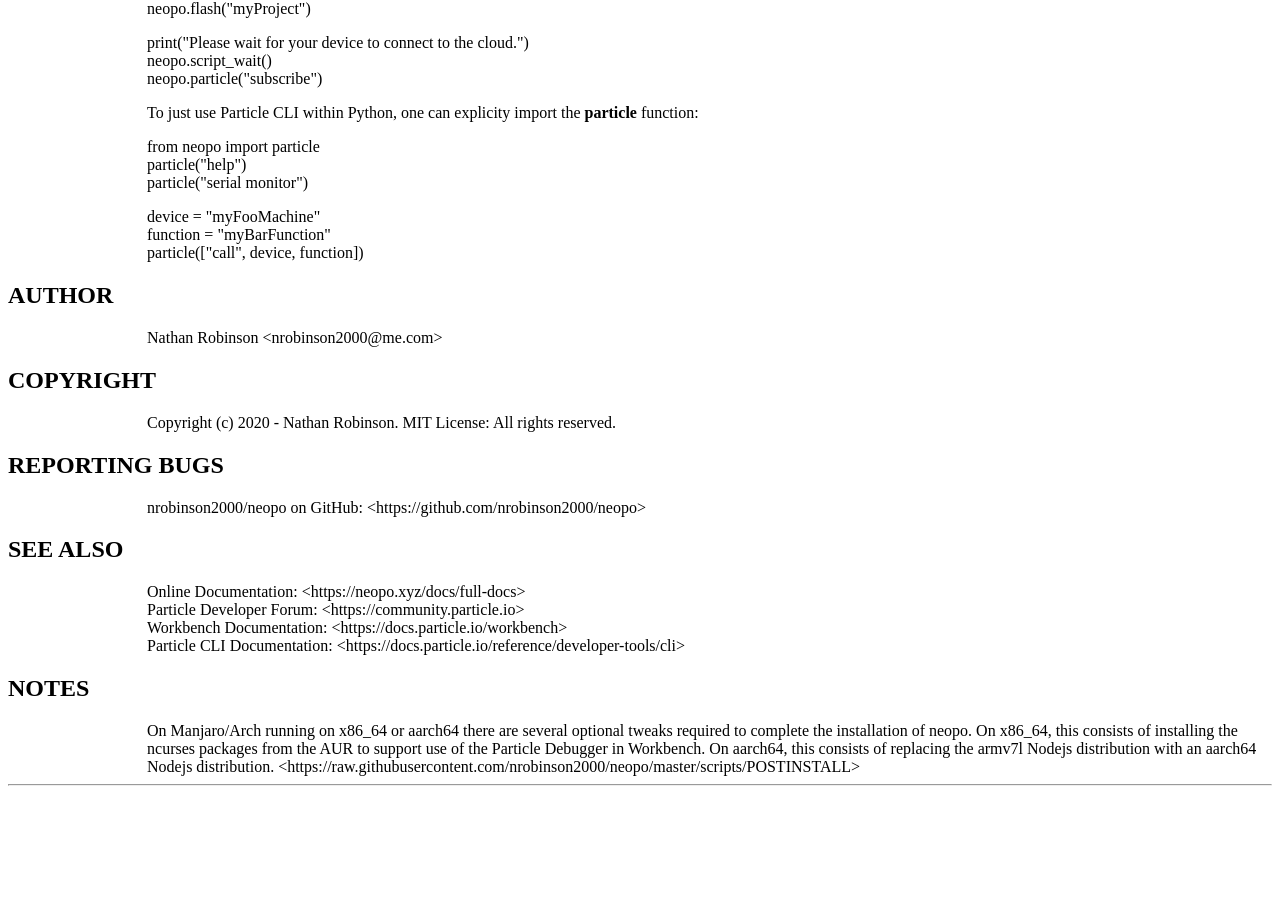
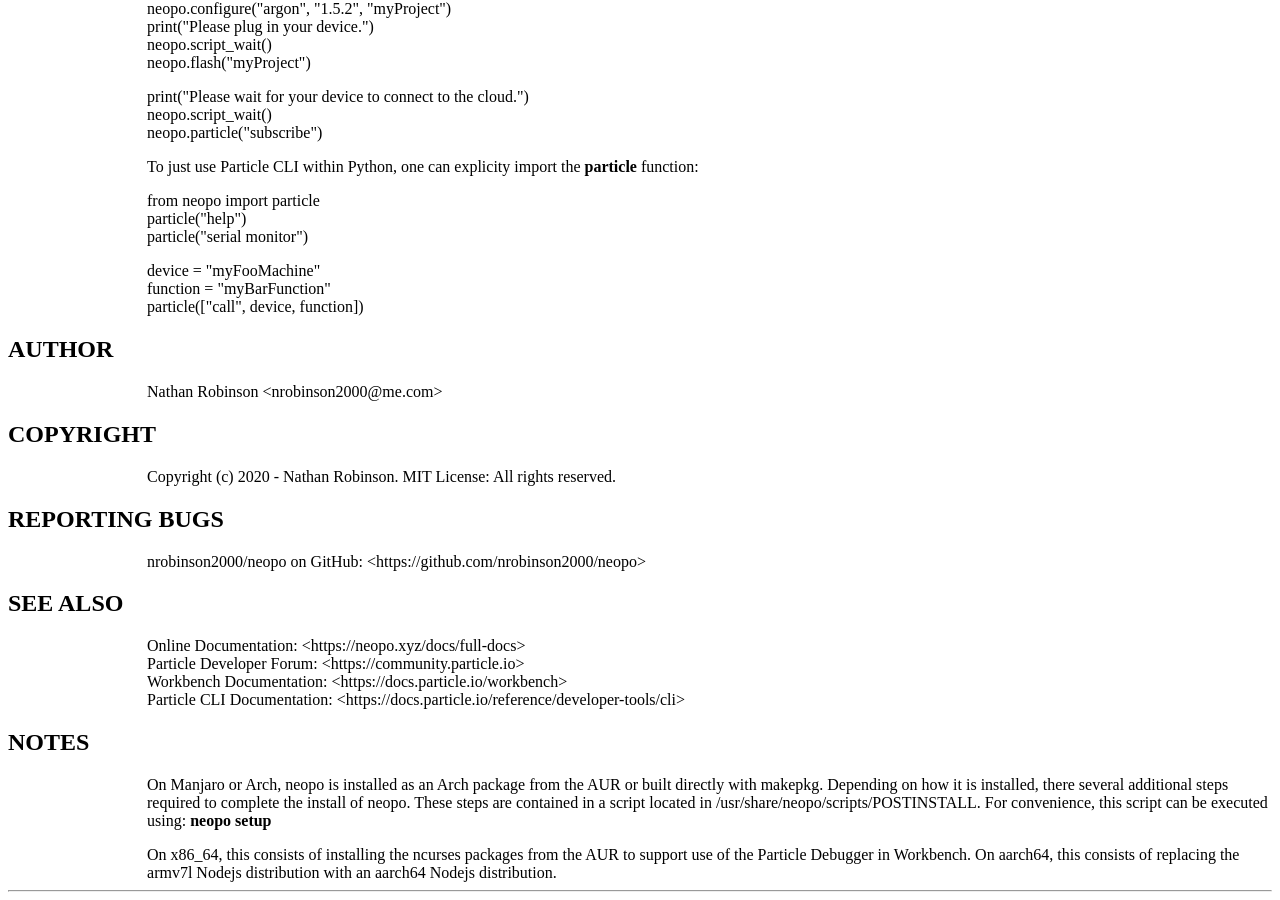
Before and after one commit to nrobinson2000/neopo.xyz, a Jekyll site: the page docs/neopo.html, which Jekyll copies as it is, in a window 1280 px wide and 900 px high, scrolled down 2461 px. Built offline with Jekyll 4.4.1, drawn with Linux system fonts in a browser that asks for light colours; before the commit the page ends 3255 px from its top, so only the background shows below that; some of the changed text lies outside the part shown.

Commit message:
update manpage html at 17:24 of 2020-12-12

```diff
--- a/docs/neopo.html
+++ b/docs/neopo.html
@@ -1,5 +1,5 @@
 <!-- Creator     : groff version 1.22.4 -->
-<!-- CreationDate: Wed Nov 18 17:11:18 2020 -->
+<!-- CreationDate: Sun Nov 29 01:15:40 2020 -->
 <!DOCTYPE html PUBLIC "-//W3C//DTD HTML 4.01 Transitional//EN"
 "http://www.w3.org/TR/html4/loose.dtd">
 <html>
@@ -69,10 +69,20 @@
 value to Workbench users, even if they do not choose to use
 neopo&rsquo;s interfaces.</p>
 
-<p style="margin-left:11%; margin-top: 1em">Neopo can
-additionally be used as a Python module, providing methods
-to use local Particle development toolchains from within
-Python.</p>
+<p style="margin-left:11%; margin-top: 1em">Neopo was
+designed with extensibility and portability in mind in an
+attempt to create a useful and unobtrusive local Particle
+development environment. While neopo excels at installing
+Particle toolchains and building Particle projects with its
+simple but powerful command-line options, it additionally
+provides shortcuts for commonly performed tasks and two
+types of scripting interfaces.</p>
+
+<p style="margin-left:11%; margin-top: 1em">Users can
+create simple scripts to automate testing and deployment of
+firmware and execute them with <b>neopo script</b> or
+leverage neopo&rsquo;s Python API to integrate local
+Particle tools into existing Python solutions.</p>
 
 <h2>OPTIONS
 <a name="OPTIONS"></a>
@@ -165,11 +175,8 @@
 <p style="margin-left:22%;">Access the Particle CLI
 distribution used internally by neopo. By using the <b>neopo
 particle</b> prefix, any Particle CLI command can be
-accessed. For convenience, creating an alias for particle is
-recommended:</p>
-
-<p style="margin-left:22%; margin-top: 1em"><b>alias
-particle=&quot;neopo particle&quot;</b></p>
+accessed. For convenience, a <b>particle</b> alias is
+installed on the system.</p>
 
 <p style="margin-left:11%; margin-top: 1em"><b>BUILD
 OPTIONS <br>
@@ -394,14 +401,20 @@
 </h2>
 
 
-<p style="margin-left:11%; margin-top: 1em">On Manjaro/Arch
-running on x86_64 or aarch64 there are several optional
-tweaks required to complete the installation of neopo. On
-x86_64, this consists of installing the ncurses packages
-from the AUR to support use of the Particle Debugger in
-Workbench. On aarch64, this consists of replacing the armv7l
-Nodejs distribution with an aarch64 Nodejs distribution.
-&lt;https://raw.githubusercontent.com/nrobinson2000/neopo/master/scripts/POSTINSTALL&gt;</p>
+<p style="margin-left:11%; margin-top: 1em">On Manjaro or
+Arch, neopo is installed as an Arch package from the AUR or
+built directly with makepkg. Depending on how it is
+installed, there several additional steps required to
+complete the install of neopo. These steps are contained in
+a script located in /usr/share/neopo/scripts/POSTINSTALL.
+For convenience, this script can be executed using: <b>neopo
+setup</b></p>
+
+<p style="margin-left:11%; margin-top: 1em">On x86_64, this
+consists of installing the ncurses packages from the AUR to
+support use of the Particle Debugger in Workbench. On
+aarch64, this consists of replacing the armv7l Nodejs
+distribution with an aarch64 Nodejs distribution.</p>
 <hr>
 </body>
 </html>
```
